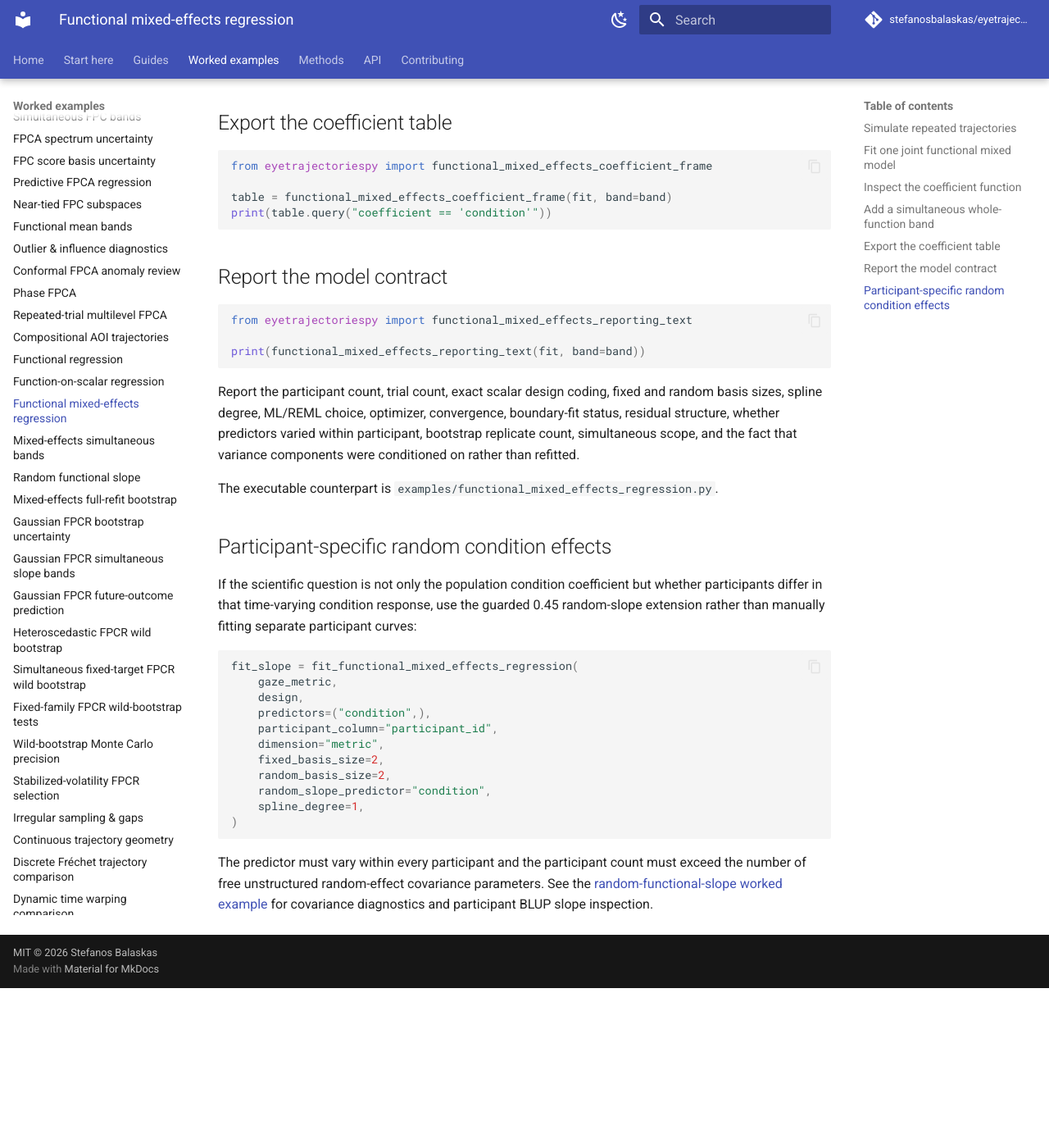
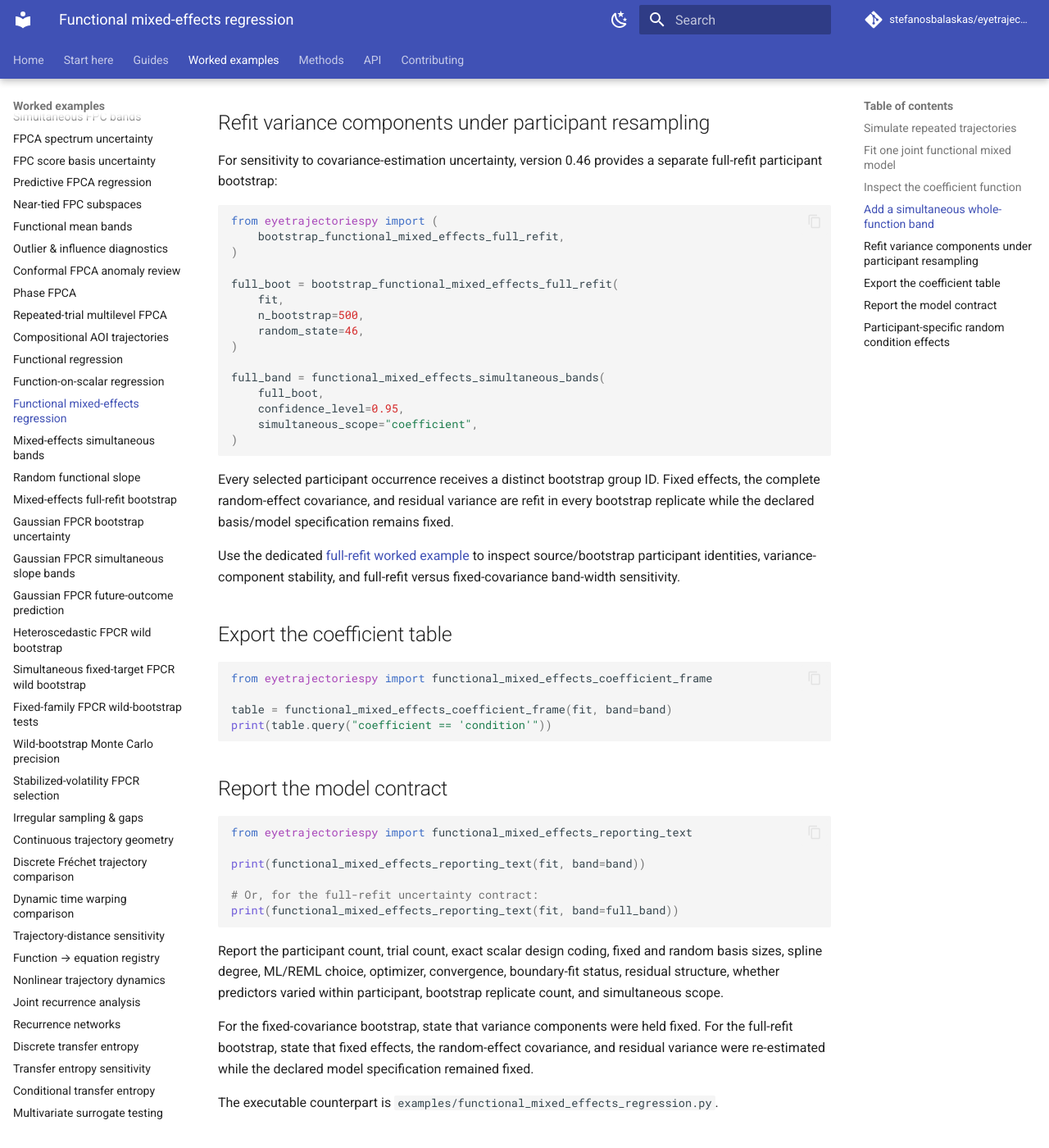
Before and after one commit to stefanosbalaskas/eyetrajectoriespy, an MkDocs documentation site: the page built from docs/examples/functional-mixed-effects.md, in a window 1280 px wide and 1400 px high, scrolled down 2861 px. Shown: the whole window at 82% size. Built offline with MkDocs 1.6.1 and Material for MkDocs 9.7.7, drawn with Linux system fonts in a browser that asks for light colours; comment, search, counter and statistics services are not loaded; before the commit the page ends 4066 px from its top, so only the background shows below that.

Commit message:
Reconcile full-refit bootstrap in mixed-effects example (#55)
Integrate the 0.46 full-refit participant bootstrap into the existing repeated-measures mixed-effects worked example and distinguish fixed-covariance versus variance-component-refit reporting contracts.

```diff
--- a/docs/examples/functional-mixed-effects.md
+++ b/docs/examples/functional-mixed-effects.md
@@ -145,6 +145,39 @@
 coefficient. Whole participant trial bundles are resampled; the fitted
 random-effect covariance and residual variance are held fixed.
 
+## Refit variance components under participant resampling
+
+For sensitivity to covariance-estimation uncertainty, version 0.46 provides a
+separate full-refit participant bootstrap:
+
+~~~python
+from eyetrajectoriespy import (
+    bootstrap_functional_mixed_effects_full_refit,
+)
+
+full_boot = bootstrap_functional_mixed_effects_full_refit(
+    fit,
+    n_bootstrap=500,
+    random_state=46,
+)
+
+full_band = functional_mixed_effects_simultaneous_bands(
+    full_boot,
+    confidence_level=0.95,
+    simultaneous_scope="coefficient",
+)
+~~~
+
+Every selected participant occurrence receives a distinct bootstrap group ID.
+Fixed effects, the complete random-effect covariance, and residual variance are
+refit in every bootstrap replicate while the declared basis/model
+specification remains fixed.
+
+Use the dedicated
+[full-refit worked example](functional-mixed-effects-full-refit-bootstrap.md)
+to inspect source/bootstrap participant identities, variance-component
+stability, and full-refit versus fixed-covariance band-width sensitivity.
+
 ## Export the coefficient table
 
 ~~~python
@@ -160,13 +193,20 @@
 from eyetrajectoriespy import functional_mixed_effects_reporting_text
 
 print(functional_mixed_effects_reporting_text(fit, band=band))
+
+# Or, for the full-refit uncertainty contract:
+print(functional_mixed_effects_reporting_text(fit, band=full_band))
 ~~~
 
 Report the participant count, trial count, exact scalar design coding, fixed and
 random basis sizes, spline degree, ML/REML choice, optimizer, convergence,
 boundary-fit status, residual structure, whether predictors varied within
-participant, bootstrap replicate count, simultaneous scope, and the fact that
-variance components were conditioned on rather than refitted.
+participant, bootstrap replicate count, and simultaneous scope.
+
+For the fixed-covariance bootstrap, state that variance components were held
+fixed. For the full-refit bootstrap, state that fixed effects, the random-effect
+covariance, and residual variance were re-estimated while the declared model
+specification remained fixed.
 
 The executable counterpart is
 `examples/functional_mixed_effects_regression.py`.
```
